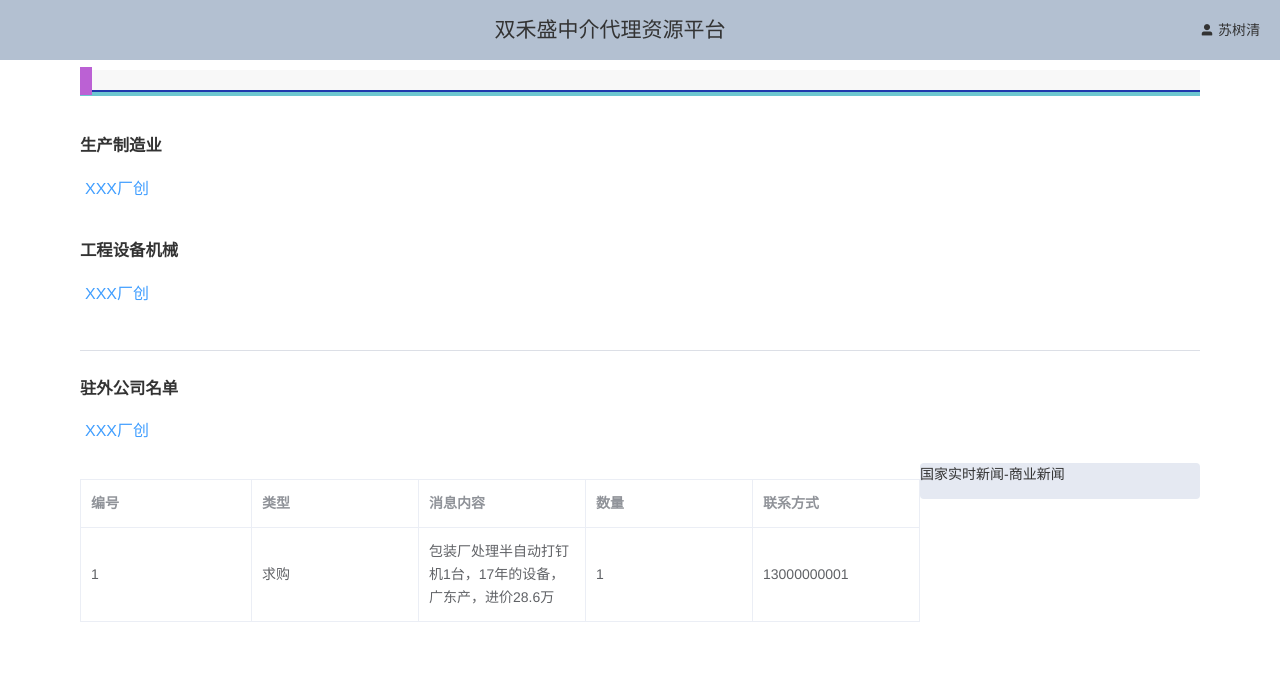
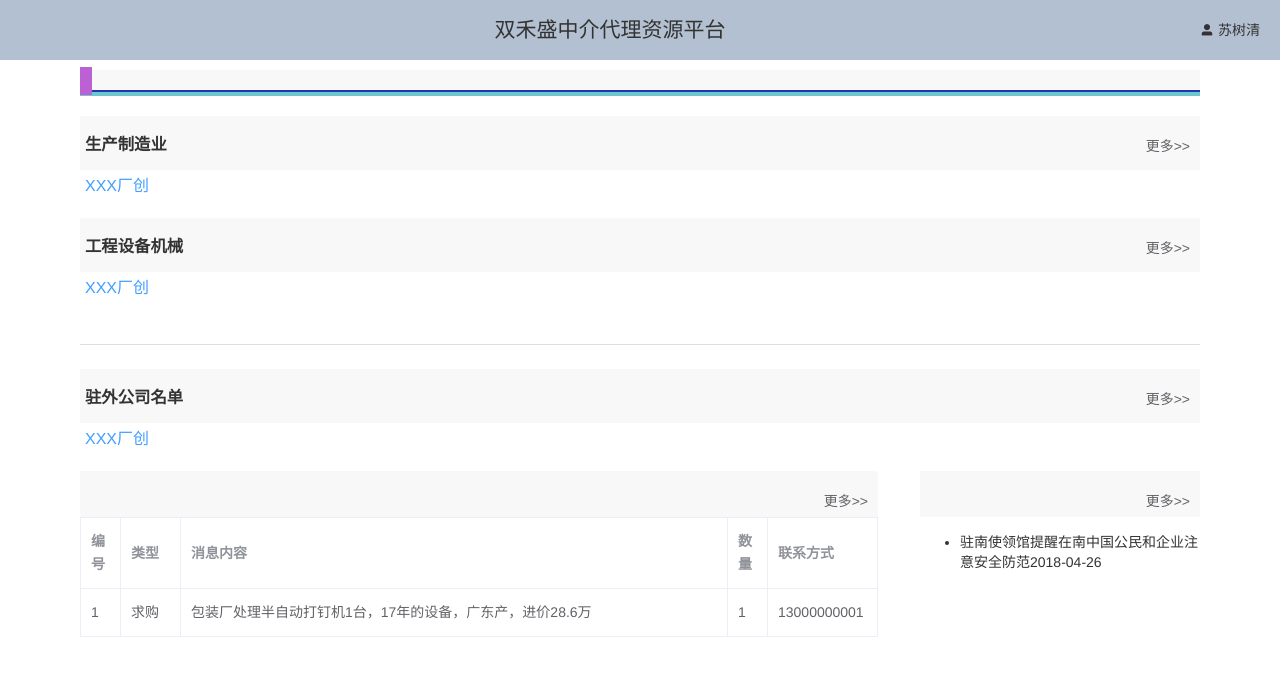
Before and after one commit to usstssq/demo_element, a Vue app: page /#/test-index in a window 1280 px wide. Before the commit this address led to /#/. Shown: the top 676 px of the page. Built offline with nearby package versions, Linux system fonts and the light colour scheme; no server answers.

Commit message:
add component title

```diff
--- a/src/App.vue
+++ b/src/App.vue
@@ -12,8 +12,6 @@ import test from '~/components/common/test.vue'
 Vue.use(Element)
 
 export default {
-    data() {
-    },
     components: {
       test
     },
--- a/src/api/index.js
+++ b/src/api/index.js
@@ -7,6 +7,7 @@ const getRatings = get('api/ratings')
 const getCountryInfo = get('api/country_info')
 const getSenHadRes = get('api/second_hand_resource')
 const getAfricaMap = get('api/africa_map')
+const getNews = get('api/news')
 
 export {
     getProducIndustry,
@@ -15,5 +16,6 @@ export {
     getRatings,
     getCountryInfo,
     getSenHadRes,
-    getAfricaMap
+    getAfricaMap,
+    getNews
 }
--- /dev/null
+++ b/src/components/common/comTitle.vue
@@ -0,0 +1,67 @@
+<template>
+    <div class="com_title">
+        <h3> {{title}} </h3>
+        <el-link v-if='linkInfo.link_href!=""' class="more_link" :href="linkInfo.link_href"> {{linkInfo.link_content}}>> </el-link>
+    </div>
+</template>
+<script>
+    import Vue from 'vue';
+    import { Divider } from 'element-ui';
+    import 'element-ui/lib/theme-chalk/index.css';
+    import { getProducIndustry } from '~/api/index.js'
+
+    Vue.use(Divider);
+    export default {
+        name: 'comTitle',
+        props: {
+            title: {
+                type: String,
+                default(){
+                    return ""
+                }
+            },
+            linkInfo:{
+                type:Object,
+                default(){
+                    return {
+                        "link_content":"更多>>",
+                        "link_href":""
+                    }
+                }
+            }
+        }
+    }
+</script>
+
+<style>
+    .com_title{
+        background-color:#F8F8F8;
+        padding:15px 0 15px 0;
+    }
+    .com_title h3{
+        margin:0 0;
+        padding-left:5px;
+        display:inline-block;
+    }
+    .com_title a:visited {
+        text-decoration:none;
+    }
+    .com_title a:hover{
+        background : #eee;
+        text-decoration:none;
+    }
+    .el-link--inner{
+        display:inline-block;
+        padding: 2px 5px;
+        font-size:16px;
+    }
+
+    .more_link{
+        display:inline-block;
+        float:right;
+        padding: 2px 5px;
+    }
+    .more_link span{
+        font-size: 14px;
+    }
+</style>
--- a/src/components/common/test.vue
+++ b/src/components/common/test.vue
@@ -10,14 +10,14 @@
             <el-row>
                 <el-col :span="24">
                     <div class="grid-content">
-                        <productIndustry :title="product_industry_title"></productIndustry>
+                        <productIndustry :comTitle="product_industry_title" :linkInfo="product_link_info"></productIndustry>
                     </div>
                 </el-col>
             </el-row>
             <el-row>
                 <el-col :span="24">
                     <div class="grid-content">
-                        <productIndustry :title="eng_equipment_title"></productIndustry>
+                        <productIndustry :comTitle="eng_equipment_title" :linkInfo="eng_equipment_link_info"></productIndustry>
                     </div>
                 </el-col>
             </el-row>
@@ -25,18 +25,16 @@
                 <el-col :span="24">
                     <div class="grid-content">
                         <el-divider></el-divider>
-                        <productIndustry :title="list_overseas_companies"></productIndustry>
+                        <productIndustry :comTitle="list_overseas_companies" :linkInfo="list_overseas_link_info"></productIndustry>
                     </div>
                 </el-col>
             </el-row>
             <el-row>
                 <el-col :span="18">
-                    <secondHandResource :title = "second_hand_resource_title" :secondHandResourceContent = "second_hand_resource_content"></secondHandResource>
+                    <secondHandResource :comTitle = "second_hand_resource_title" :secondHandResourceContent = "second_hand_resource_content" :linkInfo="second_hand_resource_link_info"></secondHandResource>
                 </el-col>
                 <el-col :span="6">
-                    <div class="grid-content bg-purple-light">
-                        国家实时新闻-商业新闻
-                    </div>
+                    <news :comTitle="news_title" :linkInfo="news_link_info" :newsArr="news_arr"></news>
                 </el-col>
             </el-row>
             <el-row>
@@ -55,8 +53,9 @@
     import countryIntro from '~/components/country_intro/country_intro.vue'
     import secondHandResource from '~/components/second_hand_resource/second_hand_resource.vue'
     import africaMap from '~/components/africa_map/africa_map.vue'
+    import news from '~/components/news/news.vue'
     import { Container, Main, Row, Col, } from 'element-ui'
-    import { getCountryInfo,getSenHadRes } from '~/api/index.js'
+    import { getCountryInfo,getSenHadRes,getNews } from '~/api/index.js'
 
     Vue.use(Container);
     Vue.use(Main);
@@ -70,22 +69,49 @@
             productIndustry,
             countryIntro,
             secondHandResource,
-            africaMap
+            africaMap,
+            news
         },
         data(){
             return {
                 product_industry_title:"生产制造业",
+                product_link_info:{
+                    "link_content":"更多",
+                    "link_href":"https://www.hupu.com/"
+                },
                 eng_equipment_title:"工程设备机械",
+                eng_equipment_link_info:{
+                    "link_content":"更多",
+                    "link_href":"https://www.hupu.com/"
+                },
                 list_overseas_companies:"驻外公司名单",
+                list_overseas_link_info:{
+                    "link_content":"更多",
+                    "link_href":"https://www.hupu.com/"
+                },
                 countryin_info_title:"",
                 country_info_content:"",
                 second_hand_resource_title:"",
+                second_hand_resource_link_info:{
+                    "link_content":"更多",
+                    "link_href":"https://www.hupu.com/"
+                },
                 second_hand_resource_content:[{
                     "index":1,
                     "type":"求购",
                     "content":"包装厂处理半自动打钉机1台，17年的设备，广东产，进价28.6万",
                     "num":1,
                     "tel":13000000001
+                }],
+                news_title:"",
+                news_link_info:{
+                    "link_content":"更多",
+                    "link_href":"https://www.hupu.com/"
+                },
+                news_arr:[{
+                    "index":1,
+                    "content":"驻南使领馆提醒在南中国公民和企业注意安全防范",
+                    "update_time":"2018-04-26"
                 }]
             }
         },
@@ -99,7 +125,8 @@
         },
         created() {
             this._getProductIndustry(),
-            this._getSecondHandResource()
+            this._getSecondHandResource(),
+            this._getNews()
         },
         methods: {
             _getProductIndustry() {
@@ -113,6 +140,12 @@
                     this.second_hand_resource_title = secondHadResourceInfo.title,
                     this.second_hand_resource_content = secondHadResourceInfo.second_hand_resource_content
                 })
+            },
+            _getNews(){
+                getNews().then((news)=>{
+                    this.news_title = news.news_title,
+                    this.news_arr = news.news_content
+                })
             }
         },
     }
--- a/src/components/news/news.vue
+++ b/src/components/news/news.vue
@@ -1,37 +1,48 @@
 <template>
     <div class="news">
-        <h3> {{title}} </h3>
+        <comTitle :title="comTitle" :linkInfo="linkInfo"></comTitle>
         <ul>
-            <li></li>
+            <li v-for="news_item in newsArr">{{news_item.content}}{{news_item.update_time}}</li>
         </ul>
     </div>
 </template>
 <script>
     import Vue from 'vue';
     import { Divider } from 'element-ui';
+    import comTitle from '~/components/common/comTitle.vue'
     import 'element-ui/lib/theme-chalk/index.css';
 
     Vue.use(Divider);
     export default {
         name: 'second_had_resource',
+        components: {
+            comTitle
+        },
         props: {
-            title: {
+            comTitle: {
                 type: String,
                 default(){
                     return ""
                 }
             },
-            secondHandResourceContent:{
+            linkInfo:{
+                type:Object,
+                default(){
+                    return {
+                        "link_content":"更多",
+                        "link_href":"http://www.bing.com"
+                    }
+                }
+            },
+            newsArr:{
                 type:Array,
                 default(){
-                    return
-                        [{
+                    return [{
                             "index":1,
-                            "type":"求购",
-                            "content":"包装厂处理半自动打钉机1台，17年的设备，广东产，进价28.6万",
-                            "num":1,
-                            "tel":13000000001
-                        }]
+                            "content":"驻南使领馆提醒在南中国公民和企业注意安全防范",
+                            "update_time":"2018-04-26"
+                        }
+                    ]
                 }
             }
         }
--- a/src/components/product_industry/product_industry.vue
+++ b/src/components/product_industry/product_industry.vue
@@ -1,6 +1,6 @@
 <template>
     <div class="product_industry">
-        <h3> {{title}} </h3>
+        <comTitle :title="comTitle" :linkInfo="linkInfo"></comTitle>
         <el-link v-for="(factory,index) in manufacture_list" :underline="false" :href="factory.url_address" target="_blank" type="primary">{{factory.company_name}}</el-link>
     </div>
 </template>
@@ -8,16 +8,29 @@
     import Vue from 'vue';
     import { Divider } from 'element-ui';
     import 'element-ui/lib/theme-chalk/index.css';
+    import comTitle from '~/components/common/comTitle.vue'
     import { getProducIndustry } from '~/api/index.js'
 
     Vue.use(Divider);
     export default {
         name: 'product_industry1',
+        components: {
+            comTitle
+        },
         props: {
-            title: {
+            comTitle: {
                 type: String,
                 default(){
                     return ""
+                }
+            },
+            linkInfo:{
+                type:Object,
+                default(){
+                    return {
+                        "link_content":"更多",
+                        "link_href":"http://www.bing.com"
+                    }
                 }
             }
         },
@@ -38,13 +51,22 @@
                         "company_name":"XXX厂创",
                         "url_address":"http://www.baidu.com"
                     }
-                ]
+                ],
+                com_title:""
             };
         }
     }
 </script>
 
 <style>
+    .com_title{
+        background-color:#F8F8F8;
+        padding:15px 0 15px 0;
+    }
+    .com_title h3{
+        margin:0 0;
+        padding-left:5px;
+    }
     a:hover{
         background : #eee
     }
--- a/src/components/second_hand_resource/second_hand_resource.vue
+++ b/src/components/second_hand_resource/second_hand_resource.vue
@@ -1,14 +1,16 @@
 <template>
     <div class="second_had_resource">
-        <h3> {{title}} </h3>
+        <comTitle :title="comTitle" :linkInfo="linkInfo"></comTitle>
         <el-table :data="secondHandResourceContent" stripe border fit style="width: 100%">
             <el-table-column
                 prop="index"
-                label="编号">
+                label="编号"
+                width="40">
             </el-table-column>
             <el-table-column
                 prop="type"
-                label="类型">
+                label="类型"
+                width="60">
             </el-table-column>
             <el-table-column
                 prop="content"
@@ -16,11 +18,13 @@
             </el-table-column>
             <el-table-column
                 prop="num"
-                label="数量">
+                label="数量"
+                width="40">
             </el-table-column>
             <el-table-column
                 prop="tel"
-                label="联系方式">
+                label="联系方式"
+                width="110">
             </el-table-column>
         </el-table>
     </div>
@@ -28,16 +32,29 @@
 <script>
     import Vue from 'vue';
     import { Divider } from 'element-ui';
+    import comTitle from '~/components/common/comTitle.vue'
     import 'element-ui/lib/theme-chalk/index.css';
 
     Vue.use(Divider);
     export default {
         name: 'second_had_resource',
+        components: {
+            comTitle
+        },
         props: {
-            title: {
+            comTitle: {
                 type: String,
                 default(){
                     return ""
+                }
+            },
+            linkInfo:{
+                type:Object,
+                default(){
+                    return {
+                        "link_content":"更多",
+                        "link_href":"http://www.bing.com"
+                    }
                 }
             },
             secondHandResourceContent:{
@@ -58,6 +75,9 @@
 </script>
 
 <style>
+    .second_had_resource{
+        width:95%;
+    }
     a:hover{
         background : #eee
     }
```
Also changed, not shown: src/components/africa_map/africa_map.vue (+7 -7 lines).
